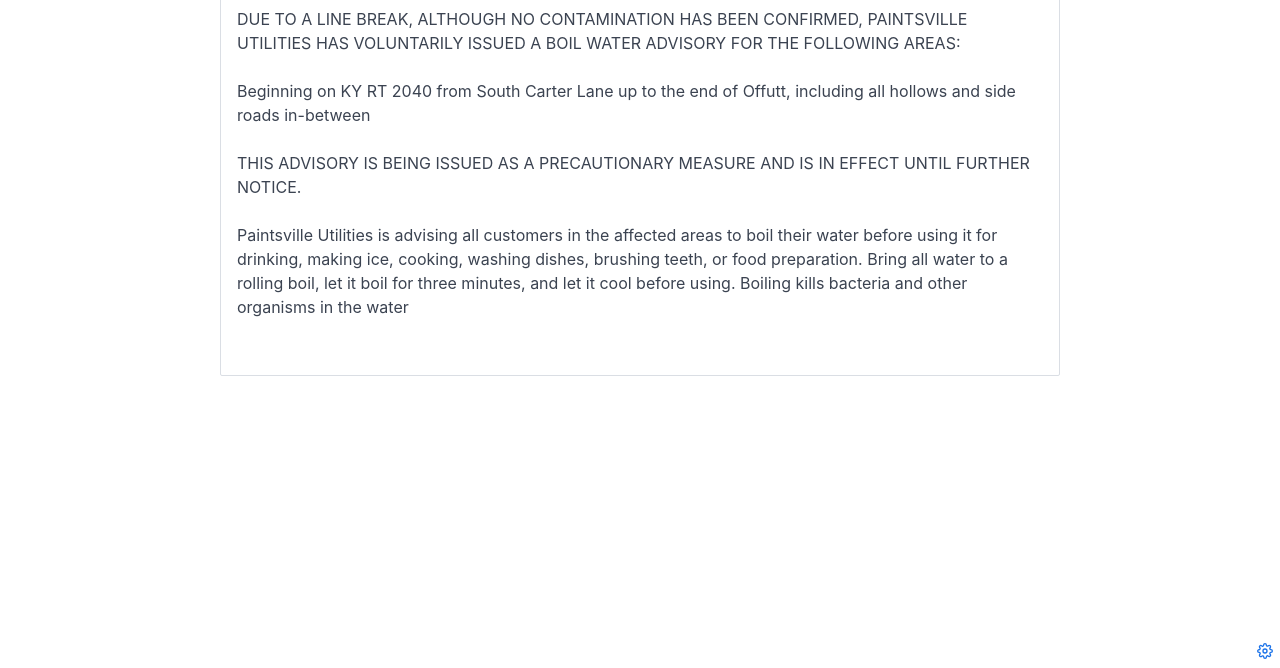
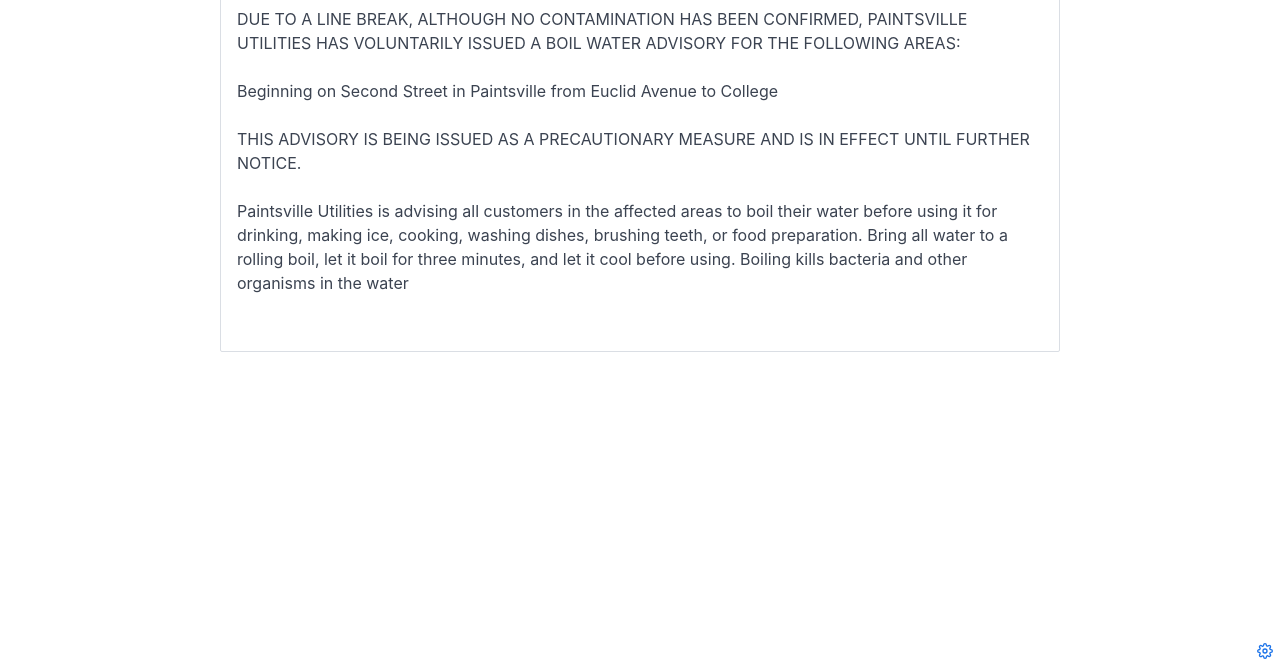
Before and after one commit to mapsync/paintsville-advisory, a Gatsby site: page /blog/2019-11-26-boil-water-templet in a window 1280 px wide. Shown: the part 132-800 px from the top of the page. Built offline with nearby package versions, Linux system fonts and the light colour scheme; Gatsby itself is replaced by a stand-in of ours.

Commit message:
Update Alert “2019-11-26-boil-water-templet”

```diff
--- a/src/pages/blog/2019-11-26-boil-water-templet.md
+++ b/src/pages/blog/2019-11-26-boil-water-templet.md
@@ -6,7 +6,7 @@
 ---
 DUE TO A LINE BREAK, ALTHOUGH NO CONTAMINATION HAS BEEN CONFIRMED, PAINTSVILLE UTILITIES HAS VOLUNTARILY ISSUED A BOIL WATER ADVISORY FOR THE FOLLOWING AREAS:
 
-Beginning on KY RT 2040 from South Carter Lane up to the end of Offutt, including all hollows and side roads in-between
+Beginning on Second Street in Paintsville from Euclid Avenue to College
 
 THIS ADVISORY IS BEING ISSUED AS A PRECAUTIONARY MEASURE AND IS IN EFFECT UNTIL FURTHER NOTICE.
 
```
